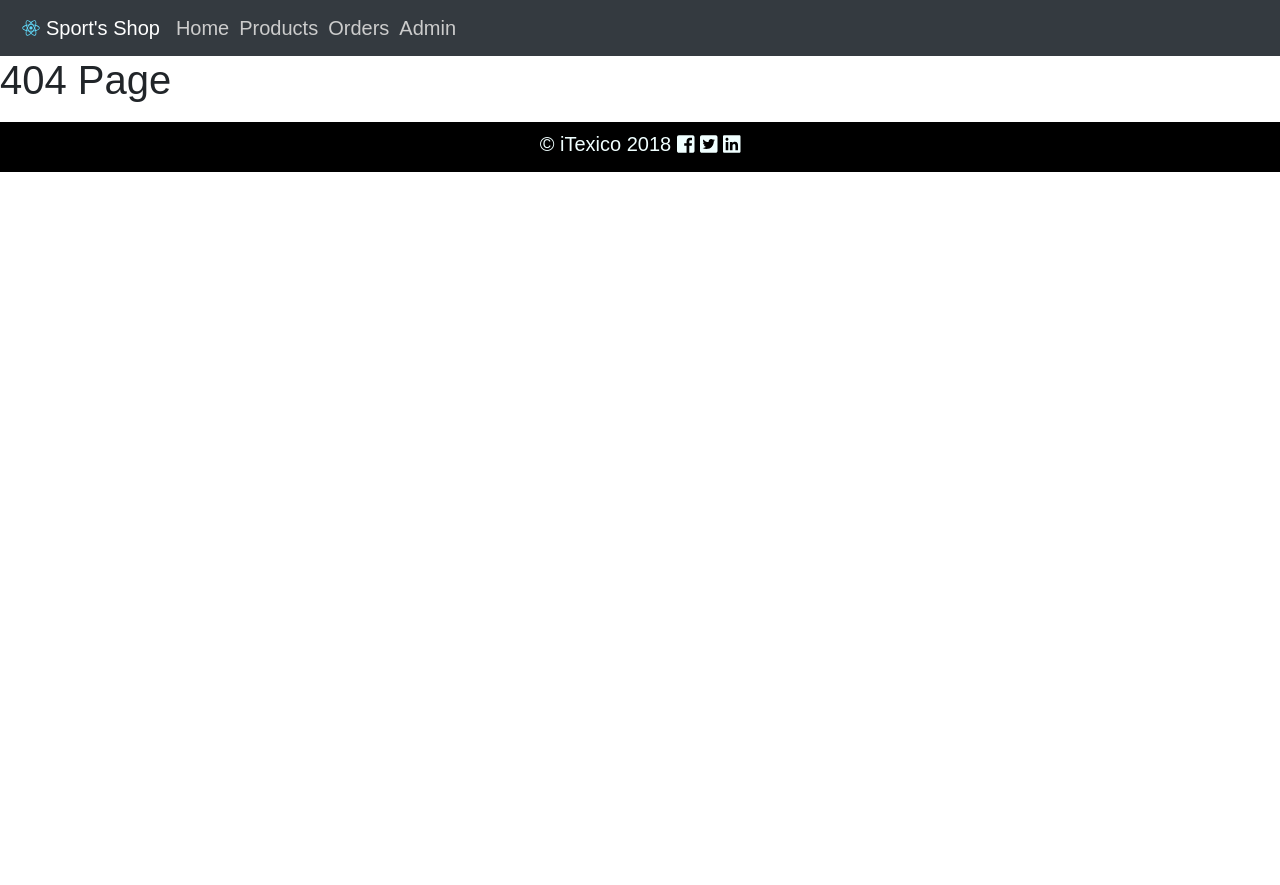
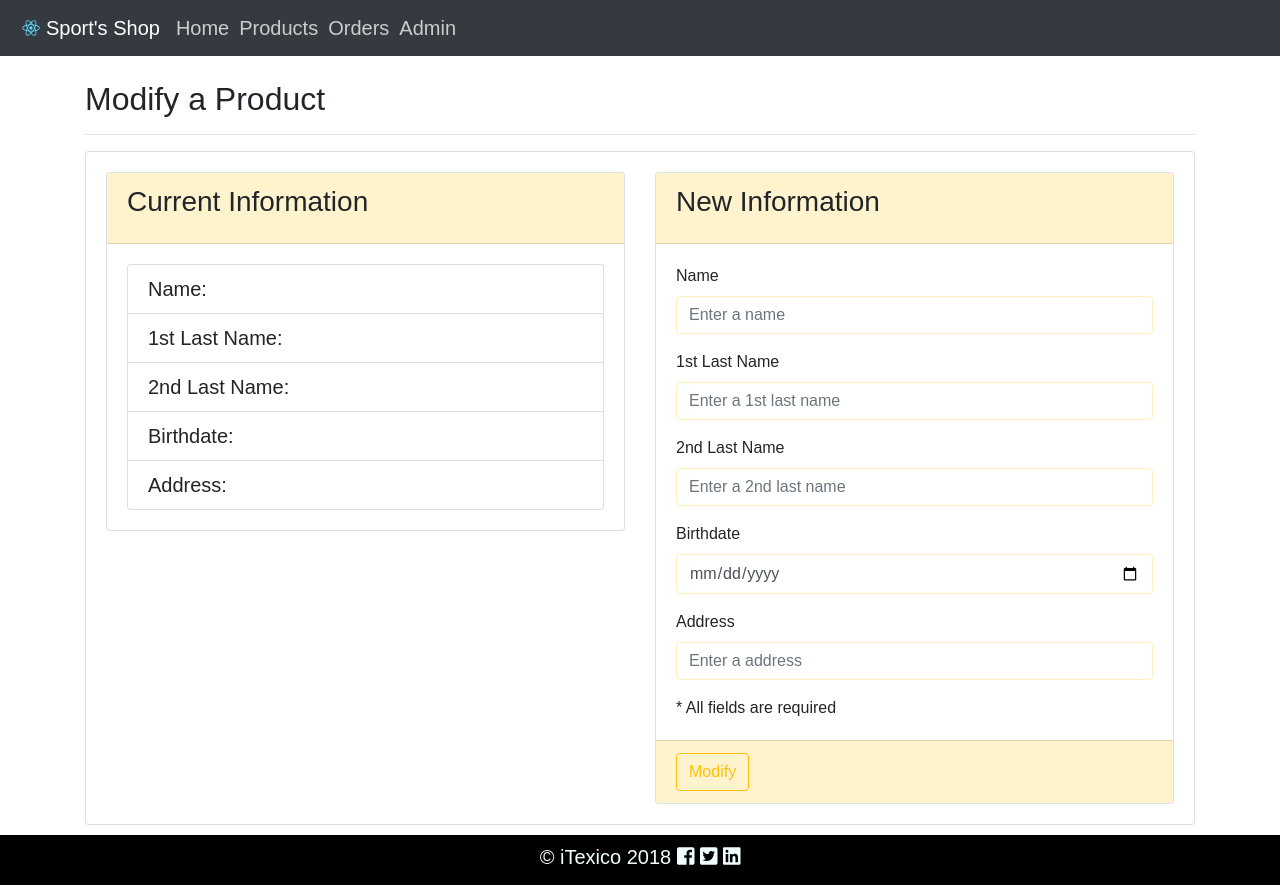
Before and after one commit to MarioGutierrezM/ejercicioReact1-, a React app: page /admin/updateClient/1 in a window 1280 px wide. Before the commit this address had no page. Before the commit the page ends 800 px from the top, so only its background shows below. Built offline with nearby package versions, Linux system fonts and the light colour scheme; no server answers.

Commit message:
update client finished

```diff
--- a/src/components/Administration/clientUpdate.js
+++ b/src/components/Administration/clientUpdate.js
@@ -1,32 +1,65 @@
 //Depndencies
 import React, { Component } from "react";
-//import superagent from 'superagent';
-//import { Link } from "react-router-dom";
-//import ClientController from "../../controllers/clientController";
+import { Link } from "react-router-dom";
+import ClientController from "../../controllers/clientController";
 
 
 class ClientUpdate extends Component {
 
-    //constructor() {
-        //super();
+    constructor() {
+        super();
+
+        this.state = {
+            data: []
+        }
 
         //con bind se optiene todo el objeto this de la clase
-    //}
+    }
 
     componentDidMount() {
         //   const urlProduct = 'http://localhost:3000/api/product/';
+    }
+
+    onOpen(e) {
+        let url = 'http://localhost:3000/api/client/';
+        ClientController.getAllClients(url, res => {
+            this.setState({
+                data: res.body
+            })
+        })
     }
 
     render() {
         return (
             <div>
                 <div className="alert alert-warning" role="alert">
-                    <button className="btn btn-outline-warning darkYellow" type="button" data-toggle="collapse" data-target="#clientUpd" aria-expanded="false" aria-controls="clientUpd">
+                    <button className="btn btn-outline-warning darkYellow" onClick={e => this.onOpen(e)} type="button" data-toggle="collapse" data-target="#clientUpd" aria-expanded="false" aria-controls="clientUpd">
                         Update a Client
                     </button>
                     <div className="collapse" id="clientUpd">
                         <div className="card card-body">
-                            clinetssss
+                            <ul className="list-group">
+                                {this.state.data.map((client, key) => {
+                                    return (
+                                        <li className="list-group-item" key={key}>
+                                            <div className="row">
+                                                <div className="col-md-8 listSmall listLeft">
+                                                    Name: {client.name} <br />
+                                                    Last Name: {client.lastnamefa}<br />
+                                                    Last Name: {client.lastnamemo}<br />
+                                                    Birthdate: {client.birthdate}<br />
+                                                    Address: {client.address}
+                                                </div>
+                                                <div className="col-md-4 listSmall listCenter">
+                                                    <Link to={`/admin/updateClient/${client._id}`} className="darkYellow">
+                                                        <button className="btn btn-outline-warning darkYellow" > Modify  </button>
+                                                    </Link>
+                                                </div>
+                                            </div>
+                                        </li>
+                                    )
+                                })}
+                            </ul>
                         </div>
                     </div>
                 </div>
--- /dev/null
+++ b/src/components/Administration/clientUpdateForm.js
@@ -0,0 +1,198 @@
+//Depndencies
+import React, { Component } from "react";
+import ClientController from "../../controllers/clientController";
+
+class ClientUpdateForm extends Component{
+
+    constructor(){
+        super();
+
+        this.state = {
+            data: [],
+            name: "",
+            lastnamefa: "",
+            lastnamemo: "",
+            birthdate: "",
+            address: ""
+        }
+    }
+
+    componentDidMount(){
+        let url = `http://localhost:3000/api/client/${this.props.match.params.id}`;
+        ClientController.getClient(url, res => {
+            this.setState({
+                data: res.body,
+                name: res.body.name,
+                lastnamefa: res.body.lastnamefa,
+                lastnamemo: res.body.lastnamemo,
+                address: res.body.address
+            })
+        })
+    }
+
+    handleInputNamChanged(e){
+        this.setState({
+            name: e.target.value
+        })
+    }
+
+    handleInputLNFAChanged(e){
+        this.setState({
+            lastnamefa: e.target.value
+        })
+    }
+
+    handleInputLNMOChanged(e){
+        this.setState({
+            lastnamemo: e.target.value
+        })
+    }
+
+    handleInputBirChanged(e){
+        this.setState({
+            birthdate: e.target.value
+        })
+    }
+
+    handleInputAddChanged(e){
+        this.setState({
+            address: e.target.value
+        })
+    }
+
+    modifyClient(e){
+        let url = `http://localhost:3000/api/client/${this.props.match.params.id}`;
+        ClientController.putClient(url,
+        {
+            name: this.state.name || this.state.data.name,
+            lastnamefa: this.state.lastnamefa || this.state.data.lastnamefa,
+            lastnamemo: this.state.lastnamemo || this.state.data.lastnamemo,
+            birthdate: this.state.birthdate || this.state.data.birthdate,
+            address: this.state.address || this.state.data.address
+        },
+        ()=>{
+            let url = `http://localhost:3000/api/client/${this.props.match.params.id}`;
+            ClientController.getClient(url, res => {
+                this.setState({
+                    data: res.body
+                })
+            });
+        });
+    }
+
+    render(){
+        return(
+            <div className="container">
+                <br />
+                <h2>Modify a Product</h2>
+                <hr />
+
+                <div className="card">
+                    <div className="card-body">
+                        <div className="row">
+                            <div className="col-md-6">
+                                <div className="card">
+                                    <div className="card-header card-color-warning ">
+                                        <h3 className="card-title">Current Information</h3>
+                                    </div>
+                                    <div className="card-body">
+
+                                        <ul className="list-group">
+                                            <li className="list-group-item">
+                                                <h5 className="card-text">Name: <span className="text-muted"> {this.state.data.name} </span></h5>
+                                            </li>
+                                            <li className="list-group-item">
+                                                <h5 className="card-text">1st Last Name: <span className="text-muted"> {this.state.data.lastnamefa}</span></h5>
+                                            </li>
+                                            <li className="list-group-item">
+                                                <h5 className="card-text">2nd Last Name: <span className="text-muted"> {this.state.data.lastnamemo}</span></h5>
+                                            </li>
+                                            <li className="list-group-item">
+                                                <h5 className="card-text">Birthdate: <span className="text-muted"> {this.state.data.birthdate}</span></h5>
+                                            </li>
+                                            <li className="list-group-item">
+                                                <h5 className="card-text">Address: <span className="text-muted"> {this.state.data.address}</span></h5>
+                                            </li>
+                                        </ul>
+                                    </div>
+                                </div>
+                            </div>
+
+                            <div className="col-md-6">
+                                <div className="card">
+                                    <div className="card-header card-color-warning ">
+                                        <h3 className="card-title">New Information</h3>
+                                    </div>
+                                    <div className="card-body">
+                                            <div className="form-group">
+                                                <label htmlFor="name">Name</label>
+                                                <input
+                                                    type="text"
+                                                    className="form-control input-yellow"
+                                                    id="name"
+                                                    value={this.state.name}
+                                                    onChange={e => this.handleInputNamChanged(e)}
+                                                    placeholder="Enter a name"
+                                                />
+                                            </div>
+                                            <div className="form-group">
+                                                <label htmlFor="lastnamefa">1st Last Name </label>
+                                                    <input
+                                                        type="text"
+                                                        className="form-control input-yellow"
+                                                        id="lastnamefa"
+                                                        value={this.state.lastnamefa}
+                                                        onChange={e => this.handleInputLNFAChanged(e)}
+                                                        placeholder="Enter a 1st last name"
+                                                    />
+                                            </div>
+                                            <div className="form-group">
+                                                <label htmlFor="lastnamemo">2nd Last Name</label>
+                                                    <input
+                                                        type="text"
+                                                        className="form-control input-yellow"
+                                                        id="lastnamemo"
+                                                        value={this.state.lastnamemo}
+                                                        onChange={e => this.handleInputLNMOChanged(e)}
+                                                        placeholder="Enter a 2nd last name"
+                                                    />
+                                            </div>
+                                            <div className="form-group">
+                                                <label htmlFor="birthdate">Birthdate</label>
+                                                    <input
+                                                        type="Date"
+                                                        max="1999-12-31"
+                                                        className="form-control input-yellow"
+                                                        id="birthdate"
+                                                        value={this.state.birthdate}
+                                                        onChange={e => this.handleInputBirChanged(e)}
+                                                    />
+                                            </div>
+                                            <div className="form-group">
+                                                <label htmlFor="addres">Address</label>
+                                                    <input
+                                                        type="text"
+                                                        className="form-control input-yellow"
+                                                        id="addres"
+                                                        value={this.state.address}
+                                                        onChange={e => this.handleInputAddChanged(e)}
+                                                        placeholder="Enter a address"
+                                                    />
+                                            </div>
+                                            * All fields are required
+                                    </div>
+                                    <div className="card-footer card-color-warning ">
+                                        <button className="btn btn-outline-warning" onClick={e => this.modifyClient(e)} >Modify</button>
+                                    </div>
+                                </div>
+                            </div>
+                        </div>
+                    </div>
+                </div>
+
+            </div>
+        );
+    }
+}
+
+export default ClientUpdateForm;
--- a/src/components/Administration/productUpdate.js
+++ b/src/components/Administration/productUpdate.js
@@ -55,7 +55,9 @@ class ProductUpdate extends Component {
                                                 Stock: {product.stock}
                                             </div>
                                             <div className="col-md-4 listSmall listCenter">
-                                               <button className="btn btn-outline-warning darkYellow" > <Link to={`/admin/updateProduct/${product._id}`} className="darkYellow"> Modify </Link> </button>
+                                                <Link to={`/admin/updateProduct/${product._id}`} className="darkYellow">
+                                                    <button className="btn btn-outline-warning darkYellow" >  Modify </button>
+                                                </Link>
                                             </div>
                                         </div>
                                     </li>
--- a/src/components/Administration/productUpdateForm.js
+++ b/src/components/Administration/productUpdateForm.js
@@ -139,7 +139,7 @@ class ProductUpdateModal extends Component {
                                                 <h5 className="card-text">ImageUrl: <span className="text-muted"> {this.state.data.imageUrl}</span></h5>
                                             </li>
                                             <li className="list-group-item">
-                                                <h5 className="card-text">Image: <img className="text-muted imgMedWidth" src={this.state.data.imageUrl} alt=""/></h5>
+                                                <h5 className="card-text imgCenter"><img className="text-muted imgMedWidth" src={this.state.data.imageUrl} alt=""/></h5>
                                             </li>
                                         </ul>
                                     </div>
--- a/src/components/Global/css/Content.css
+++ b/src/components/Global/css/Content.css
@@ -75,6 +75,9 @@
   background-color: #fff3cd;
   border-color: #ffeeba;
 }
+.imgCenter {
+  text-align: center;
+}
 
 /*  custom update bottom at administration page */
 .darkYellow {
--- a/src/routes.js
+++ b/src/routes.js
@@ -14,6 +14,8 @@ import Orders from "./components/Order";
 import Order from "./components/Order/order";
 import Administration from "./components/Administration";
 import UpdateProduct from "./components/Administration/productUpdateForm";
+import UpdateClient from "./components/Administration/clientUpdateForm";
+
 //Como todos los archivos se llamaron index, no es necesario escribirlos en la ruta de importacion
 
 const AppRoutes = () =>
@@ -28,6 +30,7 @@ const AppRoutes = () =>
             <Route exact path="/orders" component={Orders} />
             <Route exact path="/order/:id" component={Order} />
             <Route exact path="/admin/updateProduct/:id" component={UpdateProduct} />
+            <Route exact path="/admin/updateClient/:id" component={UpdateClient} />
             <Route component={Page404} />
         </Switch>
     </App>;
```
Also changed, not shown: src/controllers/clientController.js (+22 -0 lines).
